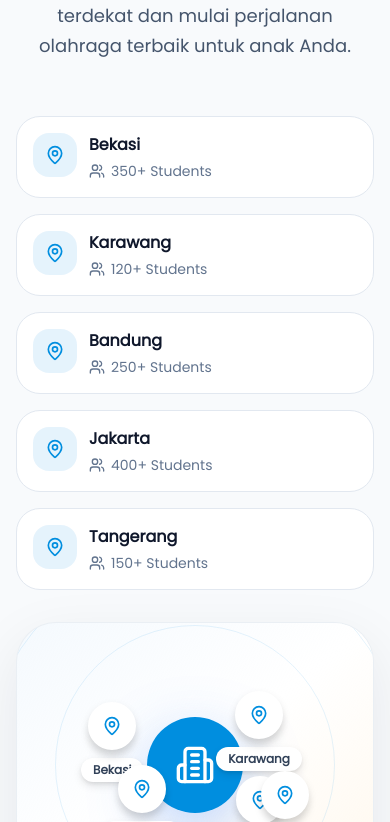
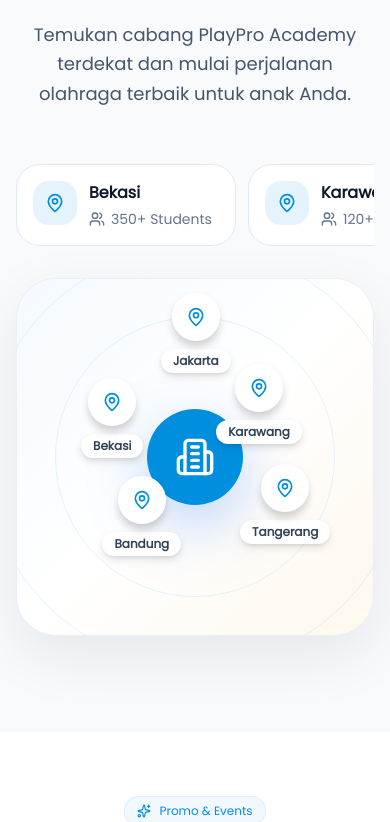
Before and after one commit to SporttekDev/playpro-academy-fe, a Next.js app: page / in a window 390 px wide. Shown: the part 3062-3884 px from the top of the page. Built offline with nearby package versions, Linux system fonts and the light colour scheme.

Commit message:
update: adjust map size

```diff
--- a/components/landing-ui/location.tsx
+++ b/components/landing-ui/location.tsx
@@ -1,7 +1,7 @@
 "use client"
 
 import Link from "next/link"
-import { useState } from "react"
+import { useRef, useState } from "react"
 
 import {
     AnimatePresence,
@@ -131,8 +131,8 @@
         city: "Jakarta",
         students: "400+ Students",
         pinPosition: {
-            bottom: "18%",
-            right: "22%",
+            top: "4%",
+            right: "40%",
         },
         branches: [
             {
@@ -205,9 +205,13 @@
         <button
             onClick={onClick}
             className={`
-        group w-full rounded-[1.5rem] border p-4 text-left
-        transition-all duration-300
+                group shrink-0 rounded-[1.5rem]
+                border p-4 text-left transition-all duration-300
                 hover:-translate-y-1 hover:shadow-xl
+
+                min-w-[220px] w-[220px]
+                lg:w-full lg:min-w-0
+
                 ${isActive
                     ? "border-primary bg-primary text-white shadow-xl"
                     : "border-slate-200 bg-white"
@@ -248,6 +252,7 @@
     )
 }
 
+
 // ─── Interactive Map ─────────────────────────────────────────────────────────
 
 function InteractiveMap({
@@ -279,7 +284,7 @@
                         animate={{ opacity: 1, scale: 1, filter: "blur(0px)" }}
                         exit={{ opacity: 0, scale: 0.98, filter: "blur(6px)" }}
                         transition={{ duration: 0.35 }}
-                        className="relative aspect-[1.25/1]"
+                        className="relative aspect-[1/1] lg:aspect-[1.8/1]"
                     >
                         {/* Background */}
                         <div className="absolute inset-0 bg-gradient-to-br from-primary/5 via-white to-secondary/10" />
@@ -392,7 +397,7 @@
                         </div>
 
                         {/* Branches */}
-                        <div className="mt-8 grid gap-4 max-h-[420px] overflow-y-auto pr-2">
+                        <div className="mt-8 grid gap-4 max-h-[320px] overflow-y-auto pr-2">
                             {activeBranch.branches.map((location) => (
                                 <div
                                     key={location.name}
@@ -480,8 +485,25 @@
     const [activeBranch, setActiveBranch] =
         useState<CityBranch | null>(null)
 
+    const mapRef = useRef<HTMLDivElement | null>(null)
+
+    const handleSelectBranch = (branch: CityBranch) => {
+        setActiveBranch(branch)
+
+        // smooth scroll to map on mobile
+        if (window.innerWidth < 1024) {
+            setTimeout(() => {
+                mapRef.current?.scrollIntoView({
+                    behavior: "smooth",
+                    block: "start",
+                })
+            }, 100)
+        }
+    }
+
     return (
-        <section className="relative overflow-hidden bg-slate-50 py-24">
+        <section className="relative overflow-hidden bg-slate-50 pt-36 pb-24 sm:py-24">
+
             {/* Background */}
             <div className="absolute inset-0 -z-10">
                 <div className="absolute left-[-120px] top-[-120px] h-[320px] w-[320px] rounded-full bg-primary/10 blur-3xl" />
@@ -490,8 +512,10 @@
             </div>
 
             <div className="container mx-auto px-4">
+
                 {/* Header */}
                 <div className="mx-auto max-w-3xl text-center">
+
                     <div
                         className="
                             inline-flex items-center gap-2 rounded-full
@@ -517,26 +541,39 @@
                 </div>
 
                 {/* Layout */}
-                <div className="mt-14 grid gap-8 lg:grid-cols-[300px_1fr]">
-                    {/* Left */}
-                    <div className="space-y-4">
+                <div className="mt-14 grid gap-6 lg:grid-cols-[300px_1fr] lg:gap-8">
+
+                    {/* Mobile Horizontal + Desktop Sidebar */}
+                    <div
+                        className="
+                            order-1 flex gap-3 overflow-x-auto pb-2
+                            scrollbar-hide
+
+                            lg:block lg:space-y-4 lg:overflow-visible lg:pb-0
+                        "
+                    >
                         {branches.map((branch) => (
                             <BranchCard
                                 key={branch.city}
                                 branch={branch}
                                 isActive={activeBranch?.city === branch.city}
-                                onClick={() => setActiveBranch(branch)}
+                                onClick={() => handleSelectBranch(branch)}
                             />
                         ))}
                     </div>
 
-                    {/* Right */}
+                    {/* Interactive Map */}
+                    <div
+                        ref={mapRef}
+                        className="order-2 scroll-mt-28"
+                    >
                         <InteractiveMap
                             branches={branches}
                             activeBranch={activeBranch}
-                        onSelect={setActiveBranch}
+                            onSelect={handleSelectBranch}
                             onBack={() => setActiveBranch(null)}
                         />
+                    </div>
                 </div>
             </div>
         </section>
```
Lines whose indentation alone changed are shown as unchanged.
